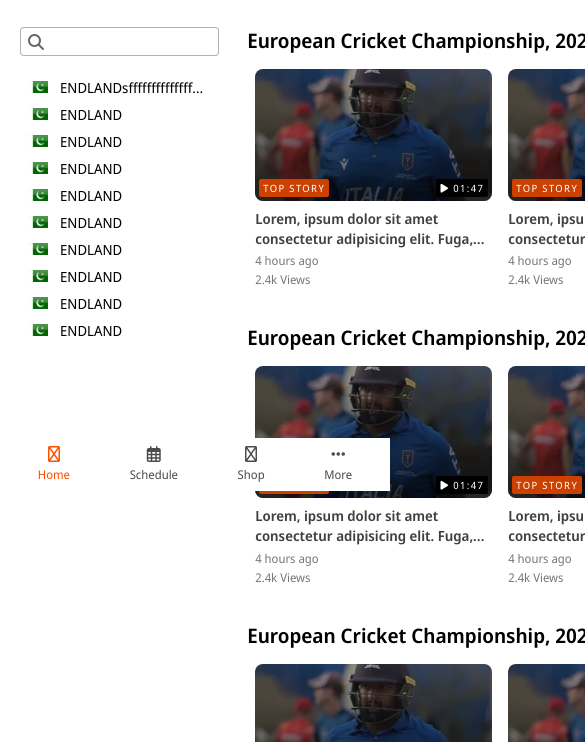
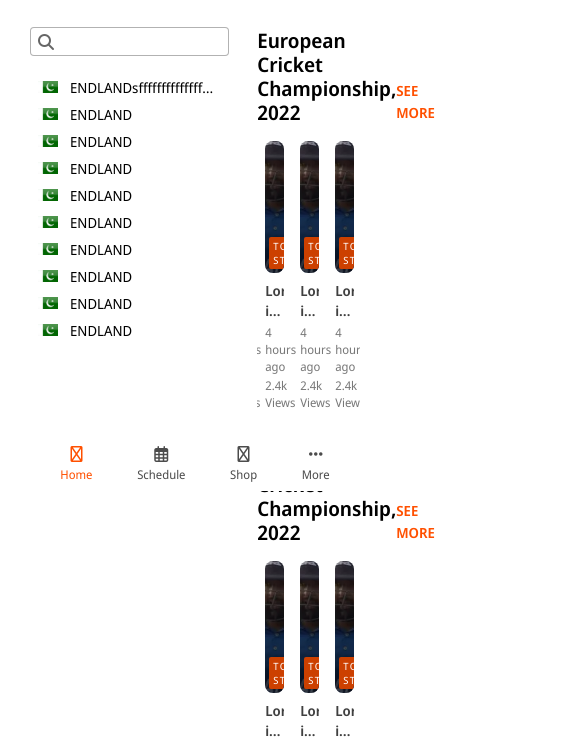
Before and after one commit to HanzalaZahid/Fancode, a plain HTML site: page index.html in a window 390 px wide. Shown: the part 353-1095 px from the top of the page, 585 px wide, since content can reach past the window. Drawn offline with nearby package versions, Linux system fonts and the light colour scheme; files whose address does not match are found by name.

Commit message:
HOME PAGE OVERFLOW CONTROL

```diff
--- a/sass/style.scss
+++ b/sass/style.scss
@@ -20,12 +20,12 @@
     padding-right: 40px;
     @media screen and (max-width: 1104px)
     {
-        width: 100%;
+        width: calc(100vw - 80px);
+        padding: 0px;
     }
     @media screen and (max-width: 772px)
     {
-        padding-left: 20px;
-        padding-right: 20px;
+        width: calc(100vw - 60px);
     }
 }
 .wrapper_small
```
Also changed, not shown: assets/javascripts/slick.js (+8 -0 lines), assets/css/style.css, 1 other file.
